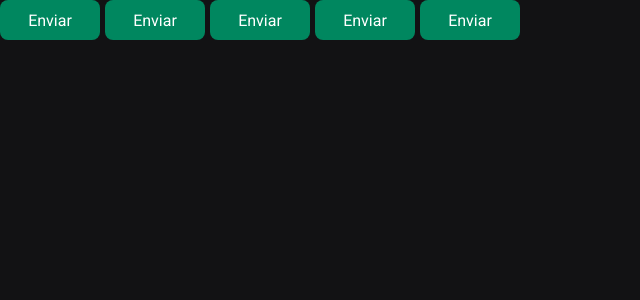
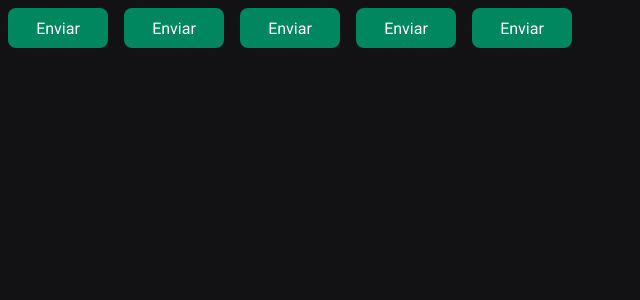
Before and after one commit to pedrodif/uploadIgniteTimer, a React (Vite) app: page / in a window 1280 px wide. Shown: the top 300 px of the page, without its empty margins (0-640 px from the left). Built offline with nearby package versions, Linux system fonts and the light colour scheme.

Commit message:
feat: :art:

```diff
--- a/src/components/button/Button.styles.ts
+++ b/src/components/button/Button.styles.ts
@@ -18,7 +18,7 @@ export const ButtonContainer = styled.button<IButtonConateinerProps>`
   height: 40px;
   border: 0;
   border-radius: 8px;
-  margin-right: 5px;
+  margin: 8px;
   color: ${props => props.theme.white};
   cursor: pointer;
 
```
